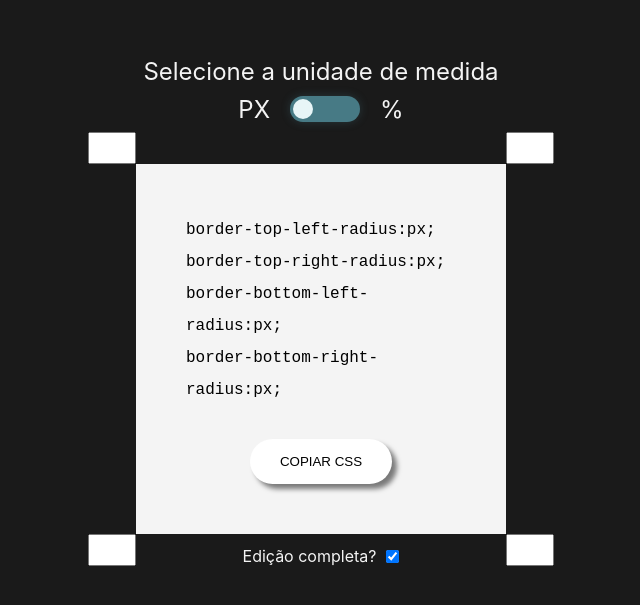
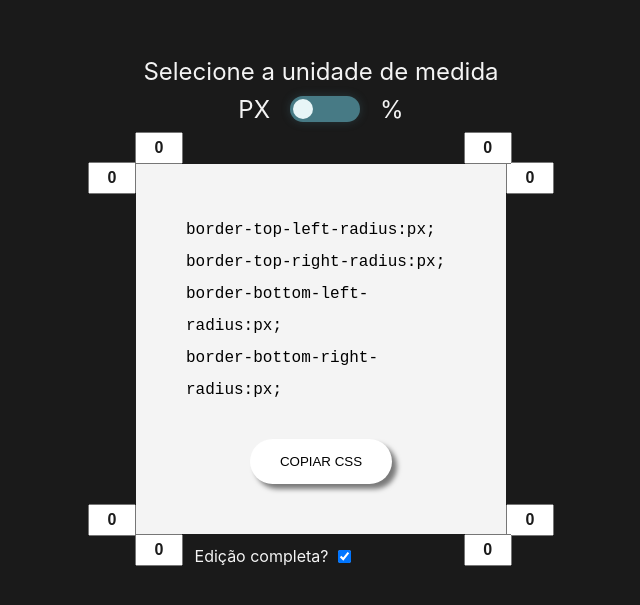
Before and after one commit to Daniel-R23/Border-Radius-Previewer, a plain HTML site: page index.html in a window 1280 px wide. Both pictures are taken after a click on the checkbox "Edição completa?". Shown: the part 103-708 px from the top of the page, without its empty margins (319-959 px from the left). Drawn offline with Linux system fonts and the light colour scheme.

Commit message:
Bonus feature adicionada

```diff
--- a/index.html
+++ b/index.html
@@ -21,10 +21,22 @@
         </div>
         <input type="text" name="topLeft" id="topLeft">
         <input type="text" name="topRight" id="topRight">
+
+        <input type="text" name="topLeftWidth" class="avancado" id="topLeftWidth" value='0'/>
+        <input type="text" name="topLeftHeight" class="avancado" id="topLeftHeight" value='0'/>
+        <input type="text" name="topRightWidth" class="avancado right" id="topRightWidth" value='0'/>
+        <input type="text" name="topRightHeight" class="avancado right" id="topRightHeight" value='0'/>
+
         <div id="box">
             <code id="code"></code>
             <button id="copiar">COPIAR CSS</button>
         </div>
+
+        <input type="text" name="bottomLeftWidth" class="avancado" id="bottomLeftWidth" value='0'/>
+        <input type="text" name="bottomLeftHeight" class="avancado" id="bottomLeftHeight" value='0'/>
+        <input type="text" name="bottomRightWidth" class="avancado right" id="bottomRightWidth" value='0'/>
+        <input type="text" name="bottomRightHeight" class="avancado right" id="bottomRightHeight" value='0'/>
+
         <input type="text" name="bottomLeft" id="bottomLeft">
         <input type="text" name="bottomRight" id="bottomRight">
 
--- a/main.js
+++ b/main.js
@@ -1,10 +1,50 @@
 const box = document.getElementById("box")
 const code = document.getElementById("code")
 const btnSwitch = document.getElementById("switch")
+const checkAvancado = document.getElementById("avancado")
+
+const basicInputs = [
+   document.getElementById("topLeft"),
+   document.getElementById("topRight"),
+   document.getElementById("bottomLeft"),
+   document.getElementById("bottomRight")
+]
+
+const advancedInputs = [
+   document.getElementById("topLeftWidth"),
+   document.getElementById("topLeftHeight"),
+   document.getElementById("topRightWidth"),
+   document.getElementById("topRightHeight"),
+   document.getElementById("bottomLeftWidth"),
+   document.getElementById("bottomLeftHeight"),
+   document.getElementById("bottomRightWidth"),
+   document.getElementById("bottomRightHeight"),
+
+]
 
 setInterval(
     () => {
         let unidade = btnSwitch.checked?'%':'px'
+
+         if (checkAvancado.checked) {
+         basicInputs.forEach((input)=>{
+            input.style.display='none'
+         })
+         advancedInputs.forEach((input)=>{
+            input.style.display='inline-block'
+         })
+
+
+         box.style.borderRadius = `${advancedInputs[0].value}${unidade} ${advancedInputs[2].value}${unidade} ${advancedInputs[4].value}${unidade} ${advancedInputs[6].value}${unidade} / ${advancedInputs[1].value}${unidade} ${advancedInputs[3].value}${unidade} ${advancedInputs[5].value}${unidade} ${advancedInputs[7].value}${unidade}`
+
+      }
+      else if (!checkAvancado.checked) {
+          basicInputs.forEach((input)=>{
+            input.style.display='inline-block'
+         })
+         advancedInputs.forEach((input)=>{
+            input.style.display='none'
+         })
 
         let topLeft = document.getElementById("topLeft").value
         box.style.borderTopLeftRadius = `${topLeft}${unidade}`
@@ -28,6 +68,7 @@ setInterval(
             <br>
             border-bottom-right-radius:${bottomRight}${unidade};
         `
+      }
     })
     document.getElementById("copiar").addEventListener('click',()=>{
         let textoFormatado = code.innerHTML.replace(/<br>/g,' ')
--- a/style.css
+++ b/style.css
@@ -123,3 +123,31 @@ main>input[type='text']{
 label[for="avancado"]{
     color:#f4f4f4;
 }
+.avancado{
+   position: relative;
+}
+.right{
+   float:right;
+}
+#topLeftWidth{
+   left:-3rem;
+   top:1.9rem;
+}
+#topRightWidth{
+   right:-3rem;
+   top:1.9rem;
+}
+#bottomLeftWidth{
+   left:-3rem;
+   bottom:1.9rem;
+}
+#bottomRightWidth{
+   right:-3rem;
+   bottom:1.9rem;
+}
+#topLeftHeight,#bottomLeftHeight{
+   left:-3.35rem;
+}
+#topRightHeight,#bottomRightHeight{
+   right:-3.35rem;
+}
```
